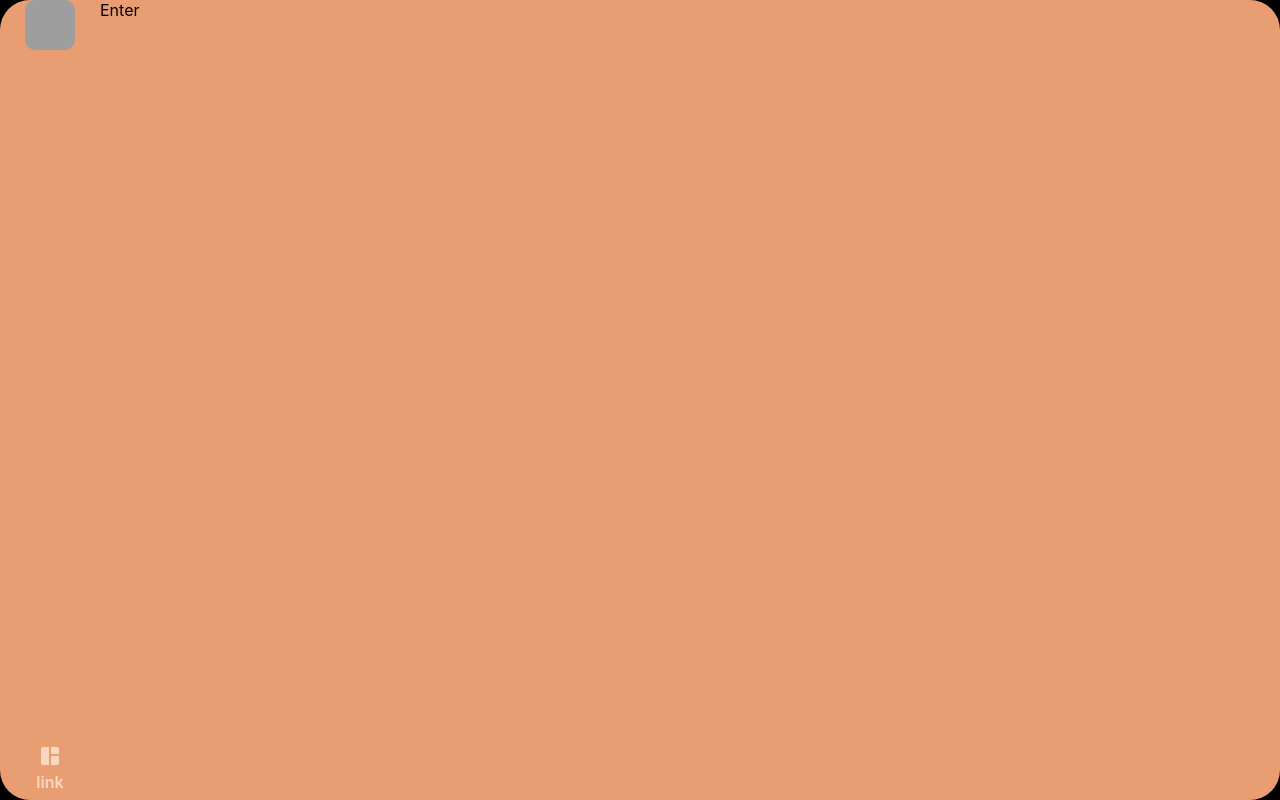
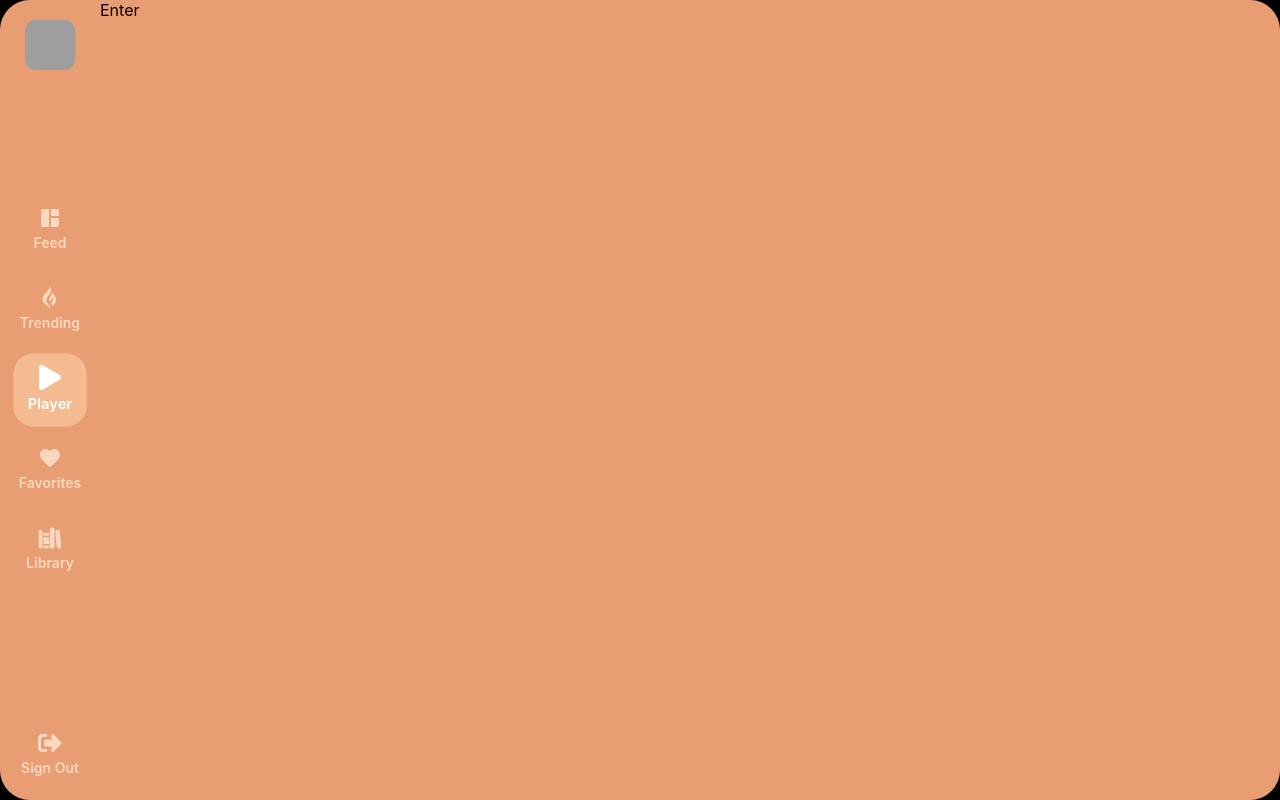
Before and after one commit to Mahmoud2227/music_player_nextjs, a Next.js app: page /player in a window 1280 px wide. Built offline with nearby package versions, Linux system fonts and the light colour scheme; grey boxes are pictures that could not be loaded.

Commit message:
add active state to  links and finish the NavBar

```diff
--- a/components/NavBar/NavBar.js
+++ b/components/NavBar/NavBar.js
@@ -1,18 +1,55 @@
-import Image from "next/image"
-import {MdSpaceDashboard} from "react-icons/md"
+import Image from "next/image";
+import {MdSpaceDashboard, MdFavorite} from "react-icons/md";
+import {FaGripfire, FaPlay, FaSignOutAlt} from "react-icons/fa";
+import {IoLibrary} from "react-icons/io5";
 
-import classes from "./navBar.module.scss"
+import classes from "./navBar.module.scss";
 import NavBarLink from "./NavBarLink";
 
 const NavBar = () => {
-  return <nav className={classes.navBar}>
-    <div className={classes['profile-avatar']}>
-    <Image src={'https://ui-avatars.com/api/?name=John+Doe'} alt='profile avatar' layout="fill" objectFit="fill" className={classes['profile-avatar-img']} />
-    </div>
-    <ul>
-      <NavBarLink title="link" to='/trend' icon={MdSpaceDashboard} ><MdSpaceDashboard/></NavBarLink>
-    </ul>
-  </nav>;
-}
+	return (
+		<nav className={classes.navBar}>
+			<div className={classes["profile-avatar"]}>
+				<Image
+					src={"https://ui-avatars.com/api/?name=John+Doe"}
+					alt='profile avatar'
+					layout='fill'
+					objectFit='fill'
+					className={classes["profile-avatar-img"]}
+				/>
+			</div>
+			<ul>
+				<li>
+					<NavBarLink title='Feed' to='/feed'>
+						<MdSpaceDashboard />
+					</NavBarLink>
+				</li>
+				<li>
+					<NavBarLink title='Trending' to='/trending'>
+						<FaGripfire />
+					</NavBarLink>
+				</li>
+				<li>
+					<NavBarLink title='Player' to='/player'>
+						<FaPlay />
+					</NavBarLink>
+				</li>
+				<li>
+					<NavBarLink title='Favorites' to='/favorites'>
+						<MdFavorite />
+					</NavBarLink>
+				</li>
+				<li>
+					<NavBarLink title='Library' to='/'>
+						<IoLibrary />
+					</NavBarLink>
+				</li>
+			</ul>
+			<NavBarLink title='Sign Out' to=''>
+				<FaSignOutAlt />
+			</NavBarLink>
+		</nav>
+	);
+};
 
 export default NavBar;
--- a/components/NavBar/NavBarLink.js
+++ b/components/NavBar/NavBarLink.js
@@ -9,16 +9,14 @@ const NavBarLink = (props) => {
 
 	const isActive = router.asPath === props.to;
 	return (
-		<li className={`${classes["navBar__link"]} ${isActive ? classes["active"] : ""}`}>
 			<Link href={props.to}>
-				<div>
-					<IconContext.Provider value={{size:'24px',className:classes['icon']}}>
+				<div className={`${classes["navBar__link"]} ${isActive ? classes["active"] : ""}`}>
+					<IconContext.Provider value={{size: "24px", className: classes["icon"]}}>
 						{props.children}
 						<p>{props.title}</p>
 					</IconContext.Provider>
 				</div>
 			</Link>
-		</li>
 	);
 };
 
--- a/components/NavBar/NavBarLink.module.scss
+++ b/components/NavBar/NavBarLink.module.scss
@@ -1,20 +1,31 @@
 .navBar__link {
-  width: 60px;
-  height: 60px;
+  display: flex;
+  align-items: center;
+  justify-content: center;
+  flex-direction: column;
+  width: 70px;
+  height: 70px;
   border-radius: 20px;
   color: #F8D9C0;
+  margin: 10px auto;
+  transition: 0.5s ease;
+  background-color: rgba(244, 187, 146,0.0);
 
-  div {
-    display: flex;
-    align-items: center;
-    justify-content: center;
-    flex-direction: column;
-    width: 100%;
-    height: 100%;
+  cursor: pointer;
 
-    p {
-      margin: 4px auto;
-      font-weight: 600;
-    }
+  &.active {
+    background-color: rgba(244, 187, 146,1);
+    color: #fff;
+    transform: scale(1.05);
+  }
+
+  &:hover {
+    color: #fff;
+  }
+
+  p {
+    margin: 4px auto;
+    font-weight: 600;
+    font-size: 14px;
   }
 }
--- a/components/NavBar/navBar.module.scss
+++ b/components/NavBar/navBar.module.scss
@@ -10,6 +10,7 @@
     position: relative;
     width: 50px;
     height: 50px;
+    margin-top: 20px;
 
     .profile-avatar-img {
       border-radius: 10px;
```
